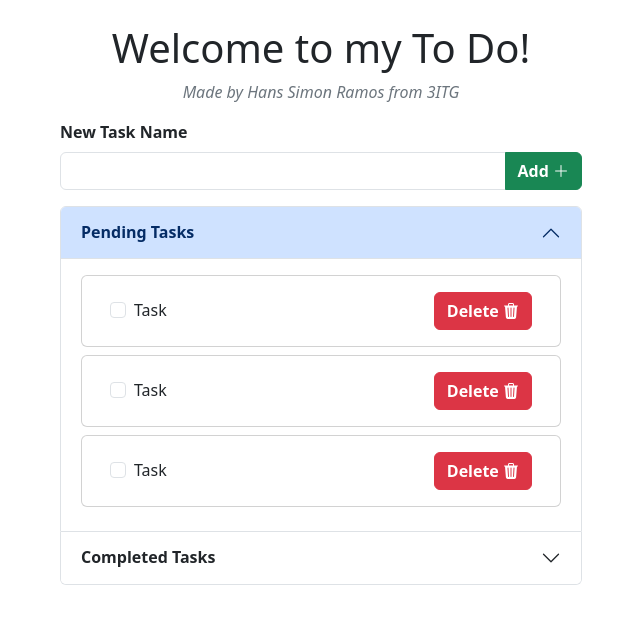
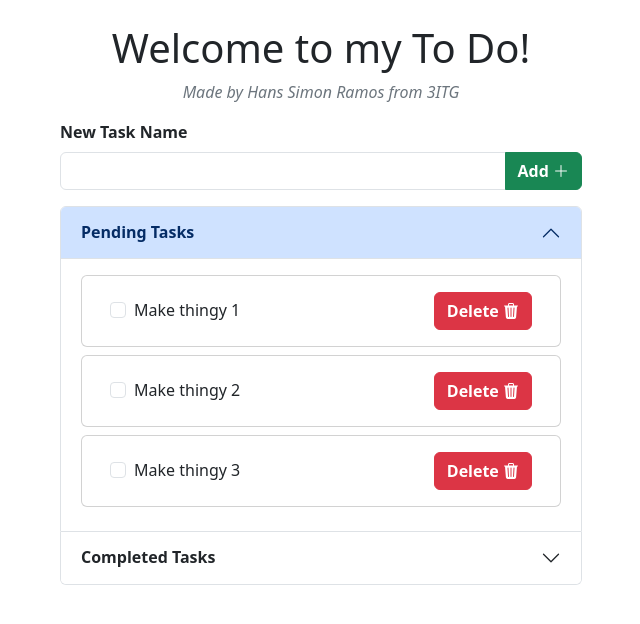
Before and after one commit to Ramos-H/todo, a React (Create React App) app: page / in a window 1280 px wide. Shown: the top 624 px of the page, without its empty margins (319-959 px from the left). Built offline with nearby package versions, Linux system fonts and the light colour scheme.

Commit message:
Added dummy data support

```diff
--- a/src/App.js
+++ b/src/App.js
@@ -1,7 +1,10 @@
 import { Header } from "./Header";
 import { TaskList } from "./TaskList";
+import { data } from "./TaskData";
 
 export default function App() {
+  const data2 = data;
+
   return (
     <div className="container">
       <Header />
@@ -31,7 +34,7 @@ export default function App() {
               </div>
             </div>
 
-            <TaskList />
+            <TaskList tasks={data2} />
           </div>
         </div>
       </div>
--- a/src/TaskCard.js
+++ b/src/TaskCard.js
@@ -1,4 +1,4 @@
-export function TaskCard({ taskId, taskName, state }) {
+export function TaskCard({ id, name, isDone }) {
   return (
     <div className="card mb-2">
       <div className="card-body">
@@ -10,15 +10,15 @@ export function TaskCard({ taskId, taskName, state }) {
                   type="checkbox"
                   name="isDone"
                   // Temp value
-                  id={`inputCheck-${taskId ?? 0}`}
-                  defaultChecked={state}
+                  id={`inputCheck-${id ?? 0}`}
+                  defaultChecked={isDone}
                   className="form-check-input"
                 />
                 <label
-                  htmlFor={`inputCheck-${taskId ?? 0}`}
+                  htmlFor={`inputCheck-${id ?? 0}`}
                   className="form-check-label"
                 >
-                  {taskName ?? "Task"}
+                  {name ?? "Task"}
                 </label>
               </div>
             </div>
--- /dev/null
+++ b/src/TaskData.js
@@ -0,0 +1,27 @@
+export const data = [
+  {
+    taskId: 1,
+    name: "Make thingy 1",
+    isDone: false,
+  },
+  {
+    taskId: 2,
+    name: "Make thingy 2",
+    isDone: false,
+  },
+  {
+    taskId: 3,
+    name: "Make thingy 3",
+    isDone: false,
+  },
+  {
+    taskId: 4,
+    name: "Make thingy 4",
+    isDone: true,
+  },
+  {
+    taskId: 5,
+    name: "Make thingy 5",
+    isDone: true,
+  },
+];
--- a/src/TaskList.js
+++ b/src/TaskList.js
@@ -1,9 +1,8 @@
 import { TaskCard } from "./TaskCard";
 
 export function TaskList({ tasks }) {
-  tasks = tasks ?? Array.from(Array(5).keys());
-  const pendingTasks = tasks.filter((x) => x < 3);
-  const doneTasks = tasks.filter((x) => x >= 3);
+  const pendingTasks = tasks.filter((task) => !task.isDone);
+  const doneTasks = tasks.filter((task) => task.isDone);
 
   return (
     <div className="row mb-3">
@@ -28,7 +27,7 @@ export function TaskList({ tasks }) {
             >
               <div class="accordion-body">
                 {pendingTasks.map((task) => (
-                  <TaskCard key={task} />
+                  <TaskCard key={task} {...task} />
                 ))}
               </div>
             </div>
@@ -52,7 +51,7 @@ export function TaskList({ tasks }) {
             >
               <div class="accordion-body">
                 {doneTasks.map((task) => (
-                  <TaskCard key={task} />
+                  <TaskCard key={task} {...task} />
                 ))}
               </div>
             </div>
```
